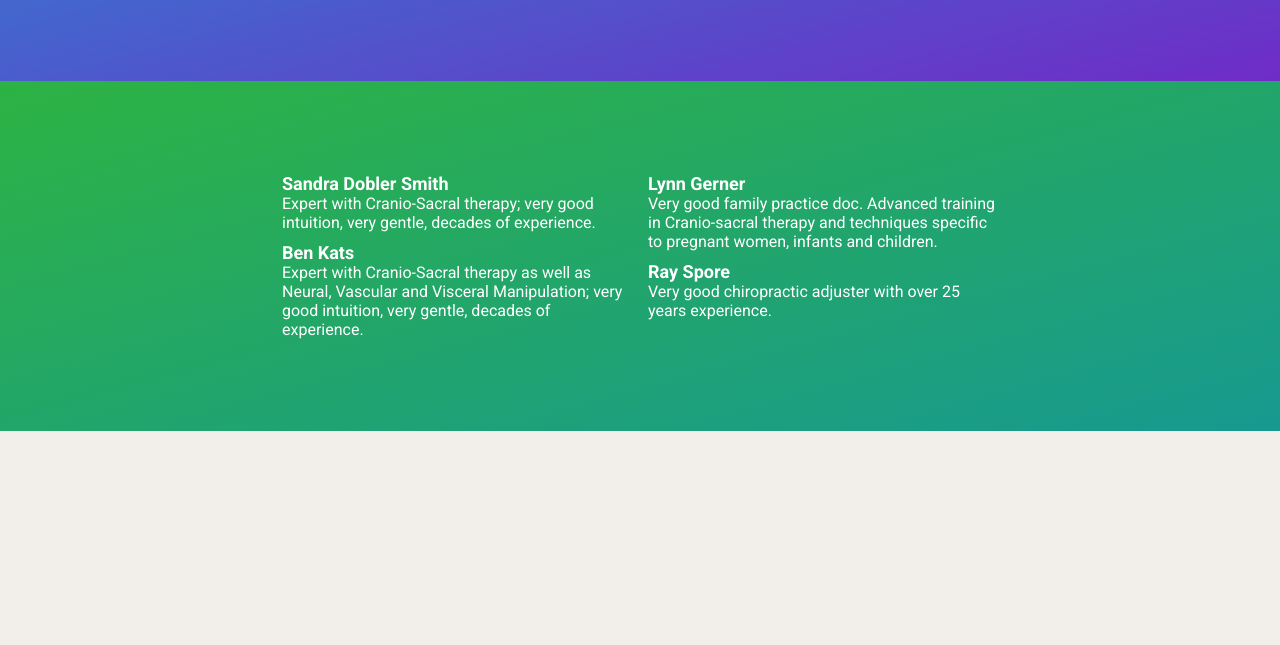
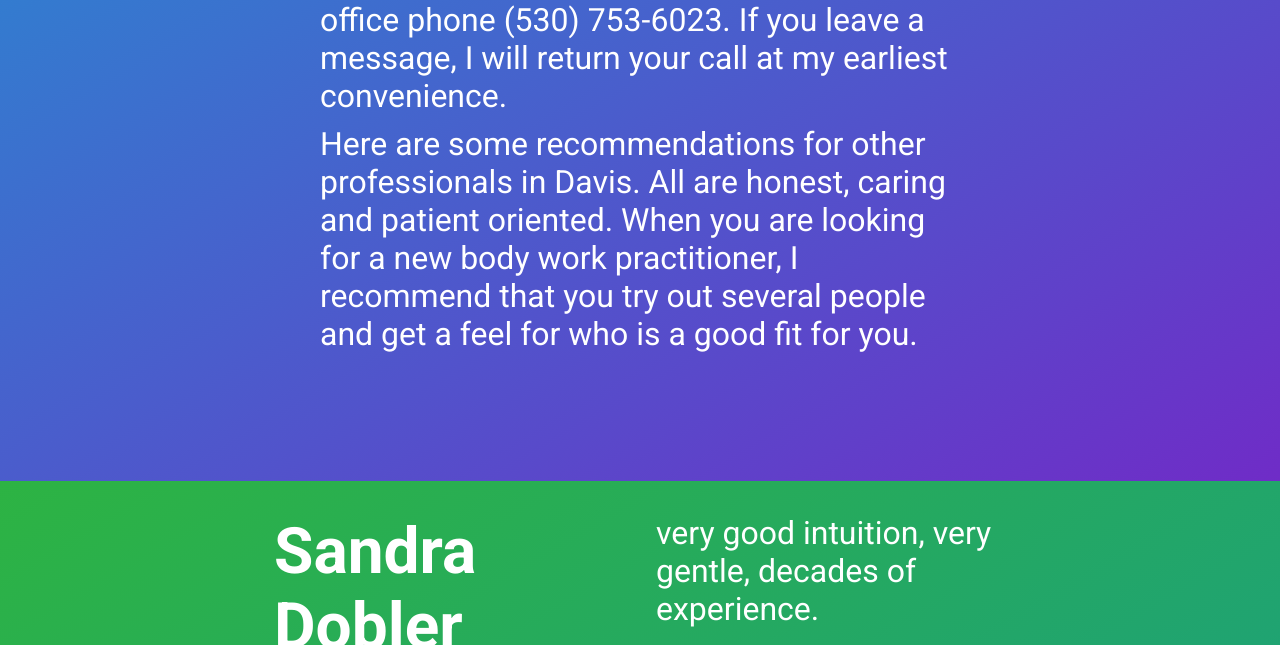
Before and after one commit to sharathshroff/mrossdoc, a plain HTML site: page index.html in a window 1280 px wide. Shown: the part 389-1034 px from the top of the page. Before the commit the page ends 820 px from the top, so only its background shows below. Drawn offline with Linux system fonts and the light colour scheme; files whose address does not match are found by name.

Commit message:
orientation change

```diff
--- a/css/style.css
+++ b/css/style.css
@@ -133,7 +133,7 @@ p {
 }
 
 .doctor {
-    margin-bottom: 10px;
+    margin-bottom: 20px;
     min-width: 350px;
 }
 
@@ -141,27 +141,6 @@ p {
 @-ms-viewport {
     width: device-width;
 }
-
-/*
-@media screen and (max-width: 700px){
-    #bio,
-    #practitioners {
-        height: 450px;
-    }
-
-    .wrap {
-        width: 95%;
-    }
-
-    #practitioners .list {
-        -webkit-column-count: 1;
-        -moz-column-count: 1;
-        column-count: 1;
-        width: 100%;
-    }
-}
-*/
-
 
 @media screen and (max-device-width: 700px){
     #header .container .name,
@@ -202,10 +181,6 @@ p {
         column-count: 1;
         width: 100%;
     }
-
-    .doctor {
-        margin-bottom: 20px;
-    }
 }
 
 @media screen and (max-device-width: 1440px) {
@@ -213,3 +188,31 @@ p {
         height: 500px;
     }
 }
+
+@media screen and (orientation: landscape){
+     #header .container .name,
+    #header .container .logo {
+        font-size: 200%;
+    }
+
+    h2 {
+        font-size: 200%;
+    }
+
+    body {
+        font-size: 200%;
+    }
+
+    #bio,
+    #practitioners {
+        height: 90vh;
+        min-height: 750px;
+        overflow: hidden;
+    }
+
+    #practitioners .list {
+        -webkit-column-count: 2;
+        -moz-column-count: 2;
+        column-count: 2;
+    }
+}
```
